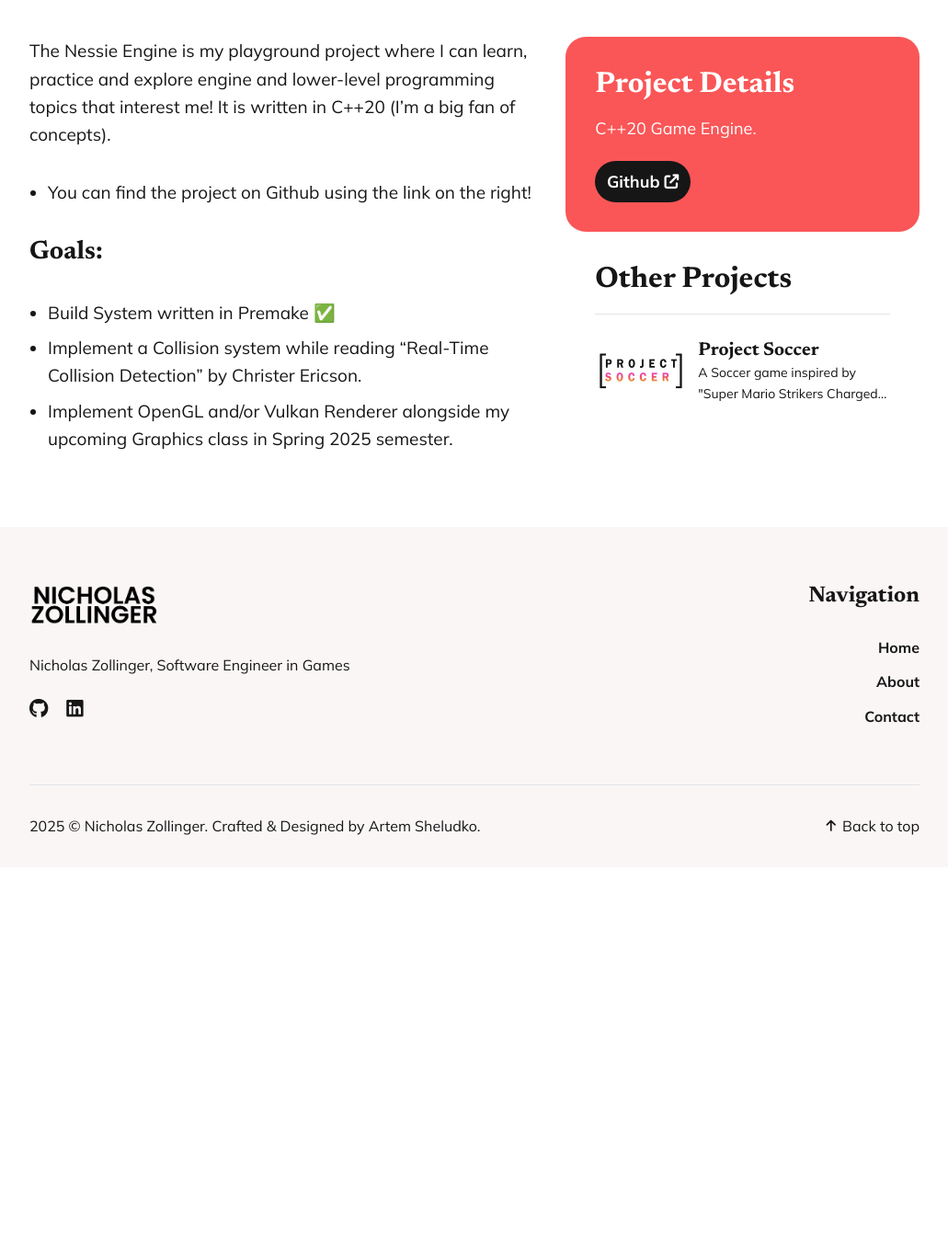
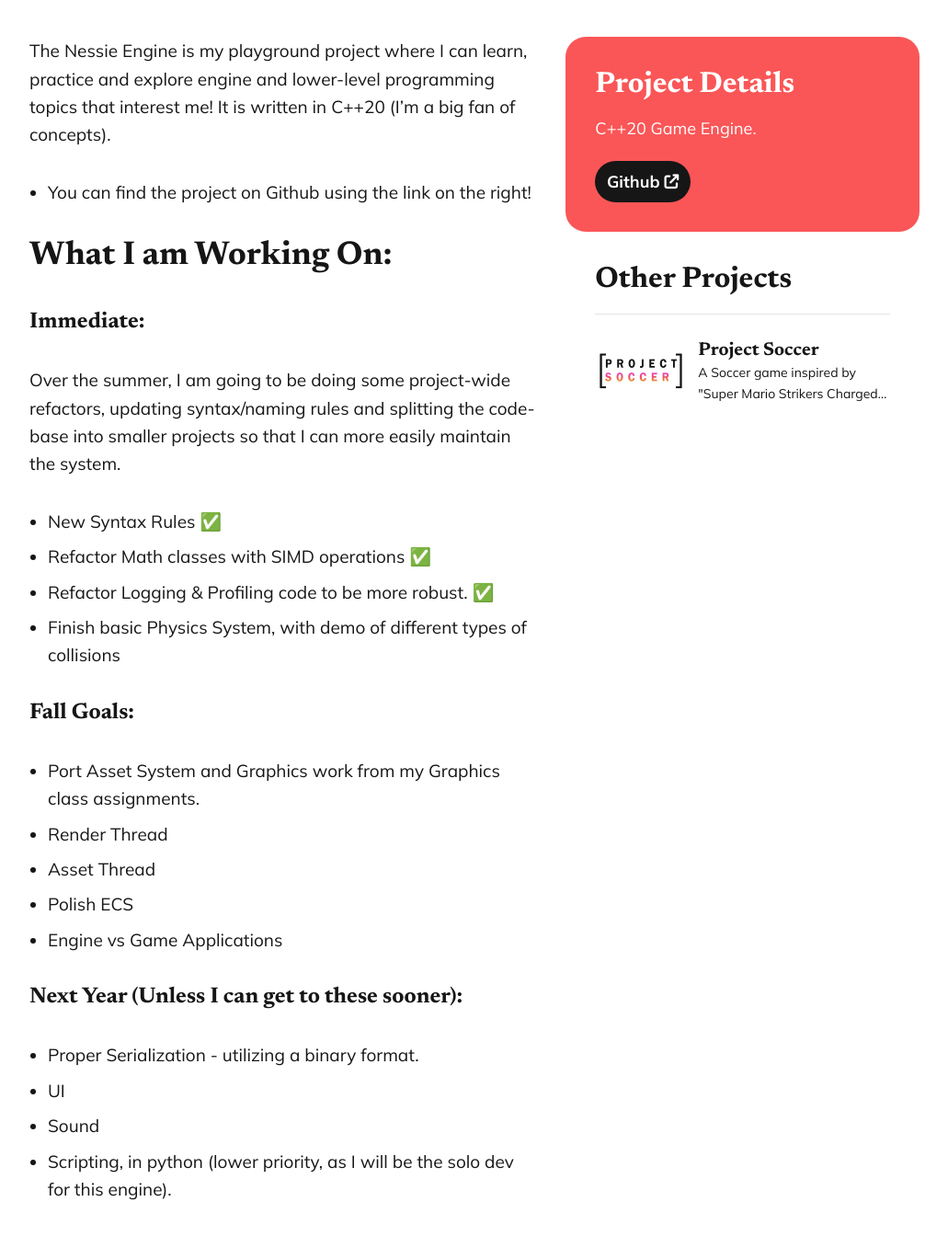
Before and after one commit to nicholaszollinger/nicholaszollinger.github.io, a Jekyll site: the page built from _projects/NessieEngine.md, in a window 1280 px wide and 1400 px high, scrolled down 871 px. Shown: the top 1344 px of the window at 92% size, without its empty margins (124-1155 px from the left). Built offline with Jekyll 4.4.1, drawn with Linux system fonts in a browser that asks for light colours; nearby versions of some CDN libraries; before the commit the page ends 1814 px from its top, so only the background shows below that.

Commit message:
Updated Nessie Engine Project Info
Updated the goals section to be in line with the readme page from the GitHub repository.

```diff
--- a/_projects/NessieEngine.md
+++ b/_projects/NessieEngine.md
@@ -12,7 +12,23 @@ The Nessie Engine is my playground project where I can learn, practice and explo
 in C++20 (I'm a big fan of concepts).
 - You can find the project on Github using the link on the right!
 
-## Goals:
-- Build System written in Premake ✅
-- Implement a Collision system while reading "Real-Time Collision Detection" by Christer Ericson.
-- Implement OpenGL and/or Vulkan Renderer alongside my upcoming Graphics class in Spring 2025 semester.
+# What I am Working On:
+### Immediate:
+Over the summer, I am going to be doing some project-wide refactors, updating syntax/naming rules and splitting the code-base into smaller projects so that I can more easily maintain the system.
+- New Syntax Rules ✅
+- Refactor Math classes with SIMD operations ✅
+- Refactor Logging & Profiling code to be more robust. ✅
+- Finish basic Physics System, with demo of different types of collisions
+
+### Fall Goals:
+- Port Asset System and Graphics work from my Graphics class assignments.
+- Render Thread
+- Asset Thread
+- Polish ECS
+- Engine vs Game Applications
+
+### Next Year (Unless I can get to these sooner):
+- Proper Serialization - utilizing a binary format.
+- UI
+- Sound
+- Scripting, in python (lower priority, as I will be the solo dev for this engine).
```
